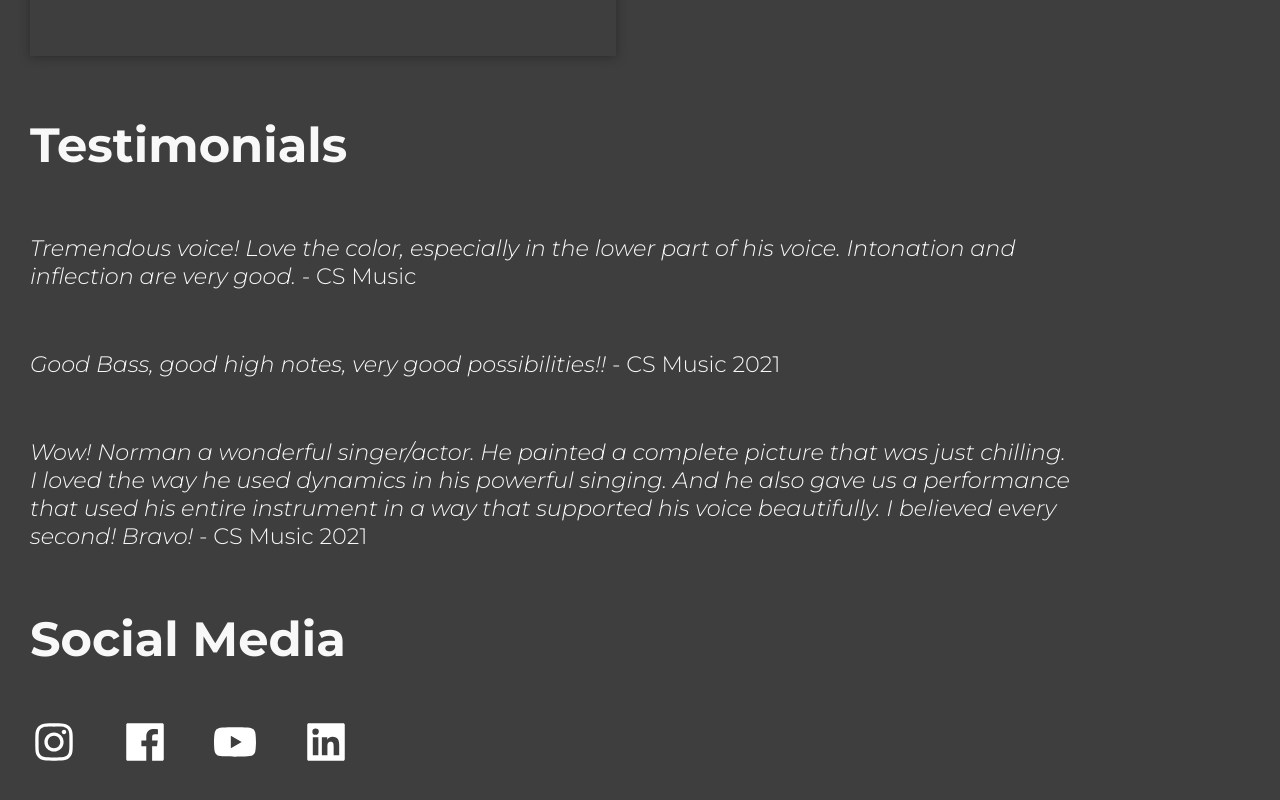
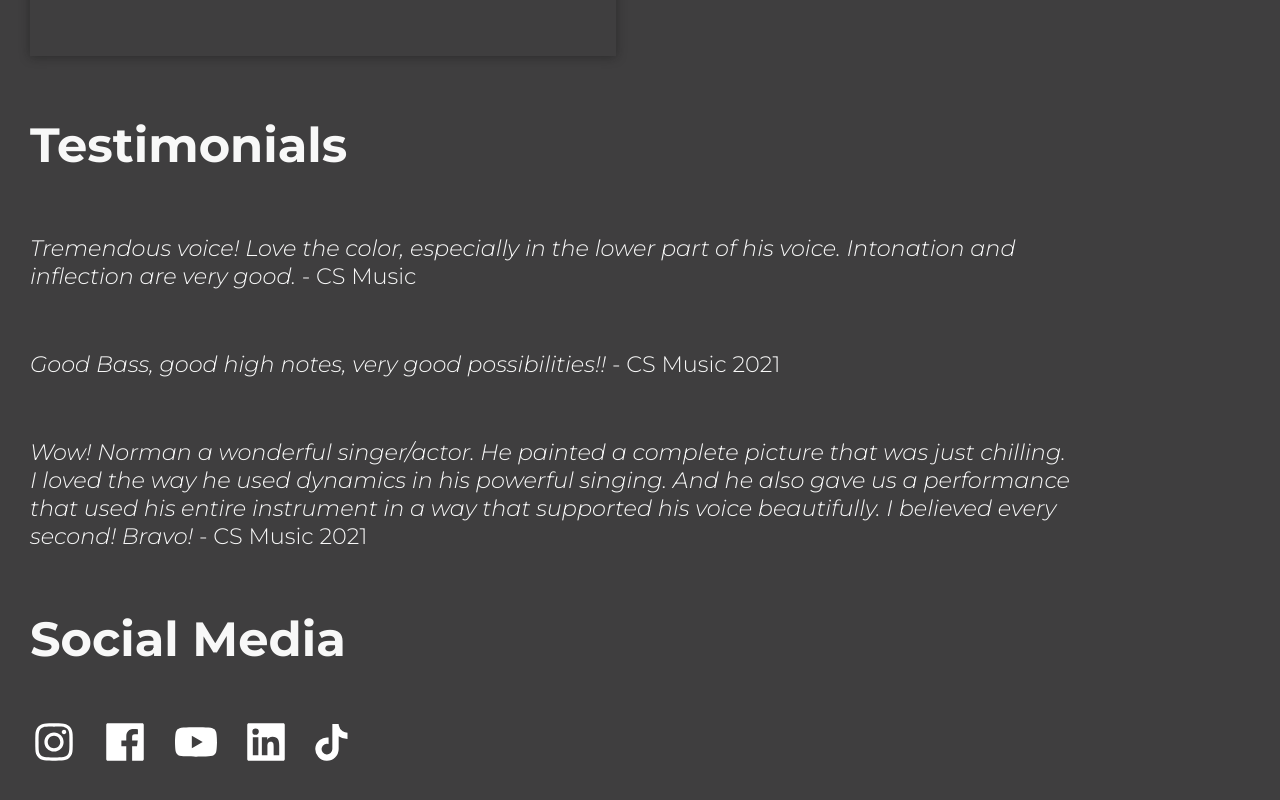
Before and after one commit to Matt-LaRochelle/norman-sings, a React (Create React App) app: page /media in a window 1280 px wide. Shown: the part 2992-3792 px from the top of the page. Built offline with nearby package versions, Linux system fonts and the light colour scheme; grey boxes are pictures that could not be loaded; the HTML template or start-up script is replaced by a standard one.

Commit message:
add tik tok media

```diff
--- a/src/components/media/Media.jsx
+++ b/src/components/media/Media.jsx
@@ -32,7 +32,7 @@ import "swiper/css/pagination";
 import "swiper/css/navigation";
 
 import { AiOutlineInstagram, AiFillFacebook, AiFillYoutube, AiFillLinkedin } from 'react-icons/ai';
-
+import { FaTiktok } from "react-icons/fa";
 
 
 
@@ -230,10 +230,11 @@ function Media() {
             </div>
             <h1 className={styles.h1}>Social Media</h1>
             <div className={styles.socials}>
-                <a href="https://www.instagram.com/normanno.espinoza/"><AiOutlineInstagram className={`${styles.icon} ${styles.instagram}`}/></a>
-                <a href="https://www.facebook.com/NormanBassoEspinoza"><AiFillFacebook className={`${styles.icon} ${styles.facebook}`}/></a>
-                <a href="https://www.youtube.com/channel/UCWuMPcF-W7zr1_ANY21cWjQ"><AiFillYoutube className={`${styles.icon} ${styles.youtube}`}/></a>
-                <a href="https://www.linkedin.com/in/norman-espinoza-b762b860/"><AiFillLinkedin className={`${styles.icon} ${styles.linkedin}`}/></a>
+                <a href="https://www.instagram.com/normanno.espinoza/" target="_blank"><AiOutlineInstagram className={`${styles.icon} ${styles.instagram}`}/></a>
+                <a href="https://www.facebook.com/NormanBassoEspinoza" target="_blank"><AiFillFacebook className={`${styles.icon} ${styles.facebook}`}/></a>
+                <a href="https://www.youtube.com/channel/UCWuMPcF-W7zr1_ANY21cWjQ" target="_blank"><AiFillYoutube className={`${styles.icon} ${styles.youtube}`}/></a>
+                <a href="https://www.linkedin.com/in/norman-espinoza-b762b860/" target="_blank"><AiFillLinkedin className={`${styles.icon} ${styles.linkedin}`}/></a>
+                <a href="https://www.tiktok.com/@normanno.espinoza" target="_blank"><FaTiktok className={`${styles.icon} ${styles.tiktok}`}/></a>
             </div>
         </div>
     );
--- a/src/components/media/Media.module.css
+++ b/src/components/media/Media.module.css
@@ -69,14 +69,18 @@
 }
 
 .icon {
-    transition: all .5s ease-in;
+    transition: all .2s ease-in;
 }
 
 .instagram {
     background-image: linear-gradient(30deg,#3F3E3F, #3F3E3F, #3F3E3F, #3F3E3F, #3F3E3F);
     /* background-size: 100%; */
     border-radius: 10px;
-    transition: .5s ease-in;
+    transition: .2s ease-in;
+}
+.tiktok {
+    font-size: 2.3rem;
+    margin-bottom: 3.5px;
 }
 .instagram:hover {
     z-index: -1;
@@ -95,6 +99,11 @@
 
 .linkedin:hover {
     color: #0072b1
+}
+.tiktok:hover {
+    color: #69C9D0;
+    color: #EE1D52;
+    /* box-shadow: 0 0 20px #69C9D0, 0 0 30px #EE1D52, 0 0 40px #69C9D0, 0 0 50px #EE1D52; */
 }
 
 @media screen and (max-width: 860px) {
```
